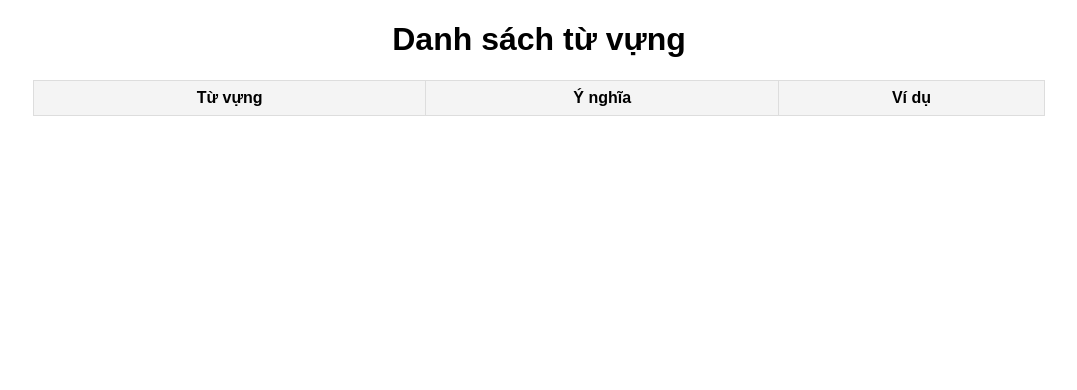
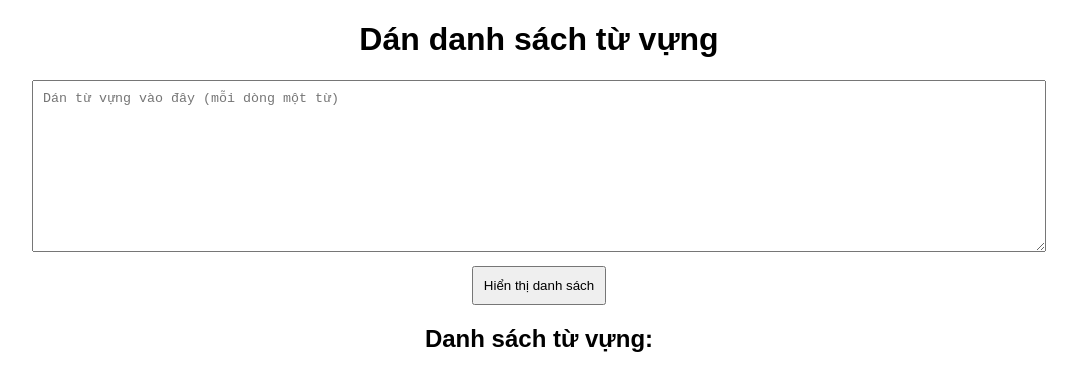
Before and after one commit to ngokhoivn/Vocab-App, a plain HTML site: page index.html in a window 1280 px wide. Shown: the whole page, without its empty margins (101-1178 px from the left). Drawn offline with Linux system fonts and the light colour scheme; no server answers.

Commit message:
Update index.html

```diff
--- a/index.html
+++ b/index.html
@@ -5,54 +5,35 @@
     <meta name="viewport" content="width=device-width, initial-scale=1.0">
     <title>Ứng dụng Học Từ Vựng</title>
     <style>
-        body { font-family: Arial, sans-serif; text-align: center; }
-        table { margin: auto; border-collapse: collapse; width: 80%; }
-        th, td { border: 1px solid #ddd; padding: 8px; }
-        th { background-color: #f4f4f4; }
+        body { font-family: Arial, sans-serif; text-align: center; margin: 20px; }
+        textarea { width: 80%; height: 150px; padding: 10px; }
+        button { margin-top: 10px; padding: 10px; }
+        ul { list-style-type: none; padding: 0; }
+        li { background: #f4f4f4; margin: 5px; padding: 10px; }
     </style>
 </head>
 <body>
-    <h1>Danh sách từ vựng</h1>
-    <table id="vocabTable">
-        <thead>
-            <tr>
-                <th>Từ vựng</th>
-                <th>Ý nghĩa</th>
-                <th>Ví dụ</th>
-            </tr>
-        </thead>
-        <tbody></tbody>
-    </table>
+    <h1>Dán danh sách từ vựng</h1>
+    <textarea id="inputBox" placeholder="Dán từ vựng vào đây (mỗi dòng một từ)"></textarea><br>
+    <button onclick="displayWords()">Hiển thị danh sách</button>
+    <h2>Danh sách từ vựng:</h2>
+    <ul id="wordList"></ul>
 
     <script>
-        async function fetchVocab() {
-            const sheetUrl = "https://docs.google.com/spreadsheets/d/e/2PACX-1vQvmD64SSmh3gIS_B4bSnJ5rNL8mPNm6fYSVTnGtYhy5lNLOrGrZLfqfuKos1_-GiH3t9p5DEUZ2Bwo/pub?output=csv";
+        function displayWords() {
+            let inputText = document.getElementById("inputBox").value;
+            let words = inputText.split("\n"); // Tách từng dòng
+            let wordList = document.getElementById("wordList");
+            wordList.innerHTML = ""; // Xóa danh sách cũ
 
-            try {
-                const response = await fetch(sheetUrl);
-                const data = await response.text();
-                const rows = data.split("\n").map(row => row.split(","));
-
-                const tableBody = document.querySelector("#vocabTable tbody");
-                tableBody.innerHTML = ""; // Xóa nội dung cũ
-
-                rows.forEach((row, index) => {
-                    if (index === 0) return; // Bỏ qua tiêu đề
-
-                    let tr = document.createElement("tr");
-                    row.forEach(cell => {
-                        let td = document.createElement("td");
-                        td.textContent = cell;
-                        tr.appendChild(td);
-                    });
-                    tableBody.appendChild(tr);
-                });
-            } catch (error) {
-                console.error("Lỗi khi lấy dữ liệu:", error);
-            }
+            words.forEach(word => {
+                if (word.trim() !== "") { // Loại bỏ dòng trống
+                    let li = document.createElement("li");
+                    li.textContent = word;
+                    wordList.appendChild(li);
+                }
+            });
         }
-
-        fetchVocab();
     </script>
 </body>
 </html>
```
